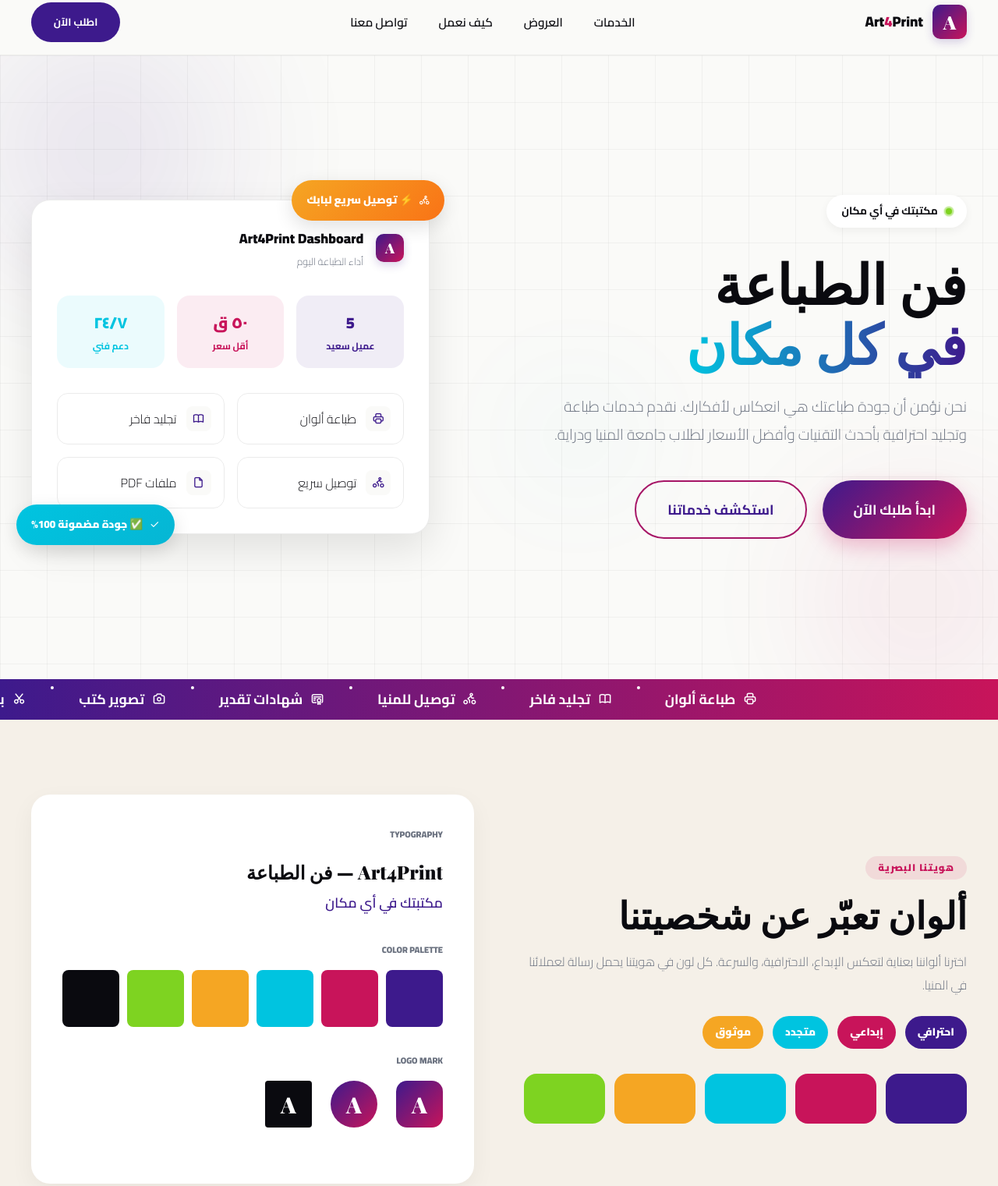
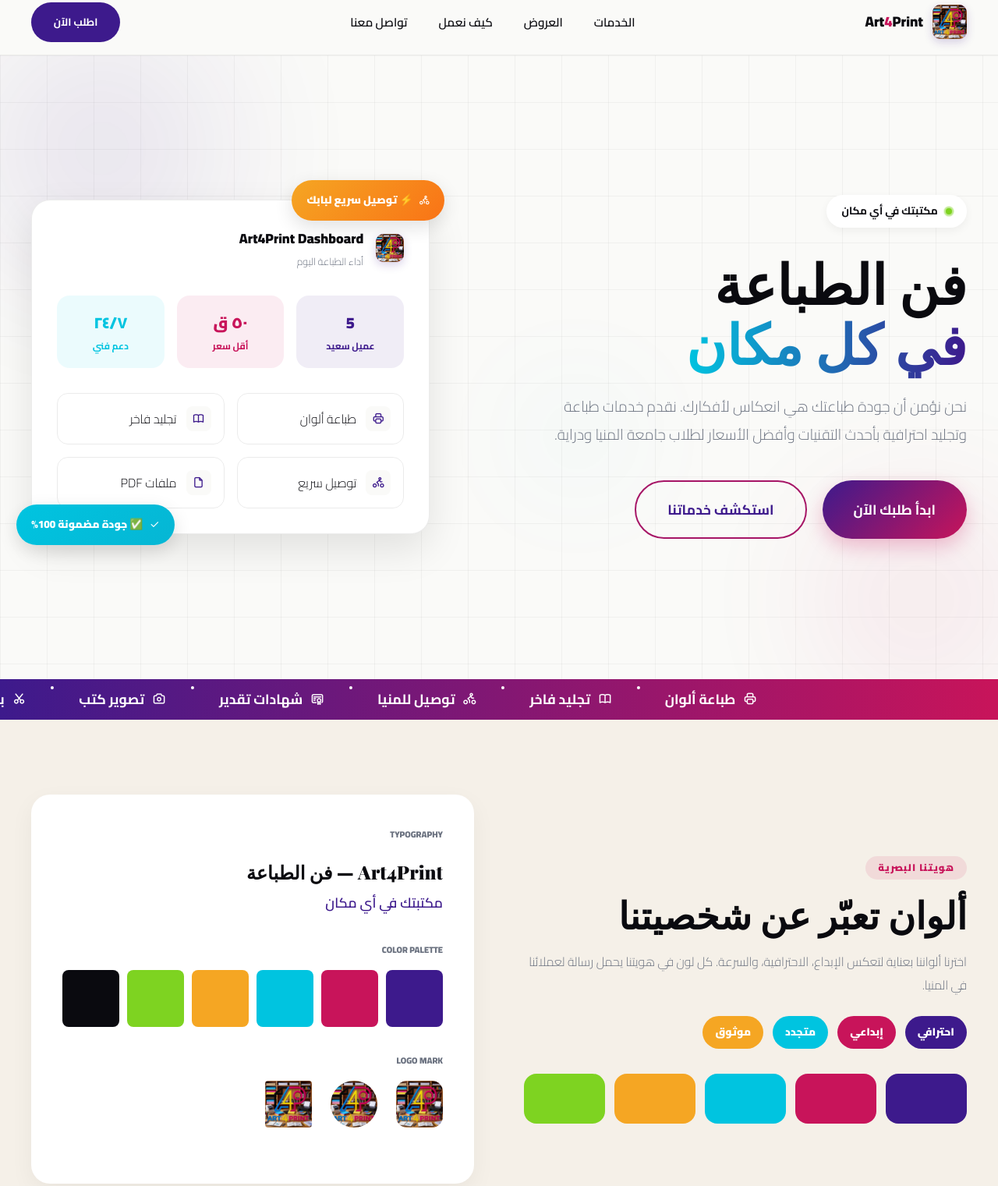
Before and after one commit to jodx19/Art4Print, a plain HTML site: page index.html in a window 1280 px wide. Shown: the part 13-1534 px from the top of the page at 78% size. Drawn offline with nearby package versions, Linux system fonts and the light colour scheme; a web font is replaced by a local one.

Commit message:
Integration: Actual library logo, favicon, and social meta tags

```diff
--- a/index.html
+++ b/index.html
@@ -14,6 +14,16 @@
     <!-- Icons: Tabler Icons -->
     <link rel="stylesheet" href="https://cdn.jsdelivr.net/npm/@tabler/icons-webfont@latest/tabler-icons.min.css">
 
+    <!-- Favicon -->
+    <link rel="icon" type="image/jpeg" href="art4print.jpeg">
+
+    <!-- Open Graph / Facebook -->
+    <meta property="og:type" content="website">
+    <meta property="og:url" content="https://github.com/jodx19/Art4Print">
+    <meta property="og:title" content="Art4Print | آرت فور برينت — مكتبتك في أي مكان">
+    <meta property="og:description" content="خدمات الطباعة والتجليد الاحترافية في المنيا. طباعة ألوان، تجليد فاخر، وتوصيل لباب البيت.">
+    <meta property="og:image" content="art4print.jpeg">
+
     <!-- Stylesheets -->
     <link rel="stylesheet" href="style.css">
 </head>
@@ -22,7 +32,9 @@
     <!-- Section 01: Sticky Navigation -->
     <nav>
         <div class="nav-brand">
-            <div class="logo-mark">A</div>
+            <div class="logo-mark">
+                <img src="art4print.jpeg" alt="Art4Print Logo">
+            </div>
             <div class="brand-text">Art<span>4</span>Print</div>
         </div>
         <ul class="nav-links">
@@ -68,7 +80,9 @@
             <div class="hero-visual">
                 <div class="dashboard-card">
                     <div class="dash-header">
-                        <div class="logo-mark" style="width:36px; height:36px; font-size:1.1rem;">A</div>
+                        <div class="logo-mark" style="width:36px; height:36px;">
+                            <img src="art4print.jpeg" alt="Logo">
+                        </div>
                         <div class="dash-title">
                             <h4>Art4Print Dashboard</h4>
                             <p>أداء الطباعة اليوم</p>
@@ -194,9 +208,9 @@
                     <div class="brand-sec">
                         <div class="brand-sec-title">Logo Mark</div>
                         <div class="logo-vars">
-                            <div class="logo-v" style="border-radius:14px;">A</div>
-                            <div class="logo-v" style="border-radius:50%;">A</div>
-                            <div class="logo-v" style="border-radius:4px; background:var(--ink);">A</div>
+                            <div class="logo-v" style="border-radius:14px;"><img src="art4print.jpeg" alt="Logo 1"></div>
+                            <div class="logo-v" style="border-radius:50%;"><img src="art4print.jpeg" alt="Logo 2"></div>
+                            <div class="logo-v" style="border-radius:4px; background:var(--ink);"><img src="art4print.jpeg" alt="Logo 3"></div>
                         </div>
                     </div>
                 </div>
@@ -484,7 +498,9 @@
         <div class="container footer-bottom">
             <p>© 2025 Art4Print. جميع الحقوق محفوظة</p>
             <div class="mini-brand">
-                <div class="mini-logo"></div>
+                <div class="mini-logo">
+                    <img src="art4print.jpeg" alt="Logo">
+                </div>
                 Art4Print
             </div>
         </div>
--- a/style.css
+++ b/style.css
@@ -111,6 +111,13 @@
     font-weight: 900;
     font-size: 1.5rem;
     box-shadow: 0 4px 12px rgba(61, 26, 140, 0.2);
+    overflow: hidden;
+}
+
+.logo-mark img {
+    width: 100%;
+    height: 100%;
+    object-fit: cover;
 }
 
 .brand-text {
@@ -569,6 +576,13 @@
     display: flex; align-items: center; justify-content: center;
     color: white; font-family: 'Playfair Display', serif; font-weight: 900; font-size: 1.8rem;
     background: var(--grad-primary);
+    overflow: hidden;
+}
+
+.logo-v img {
+    width: 100%;
+    height: 100%;
+    object-fit: cover;
 }
 
 /* --- Section 05: Services --- */
@@ -920,7 +934,8 @@
 }
 
 .mini-brand { display: flex; align-items: center; gap: 8px; color: white; font-weight: 800; }
-.mini-logo { width: 28px; height: 28px; background: var(--grad-primary); border-radius: 6px; }
+.mini-logo { width: 28px; height: 28px; background: var(--grad-primary); border-radius: 6px; overflow: hidden; }
+.mini-logo img { width: 100%; height: 100%; object-fit: cover; }
 
 /* --- Animations --- */
 @keyframes heroFadeUp {
```
Also changed, not shown: art4print.jpeg (added), logo.png (added).
